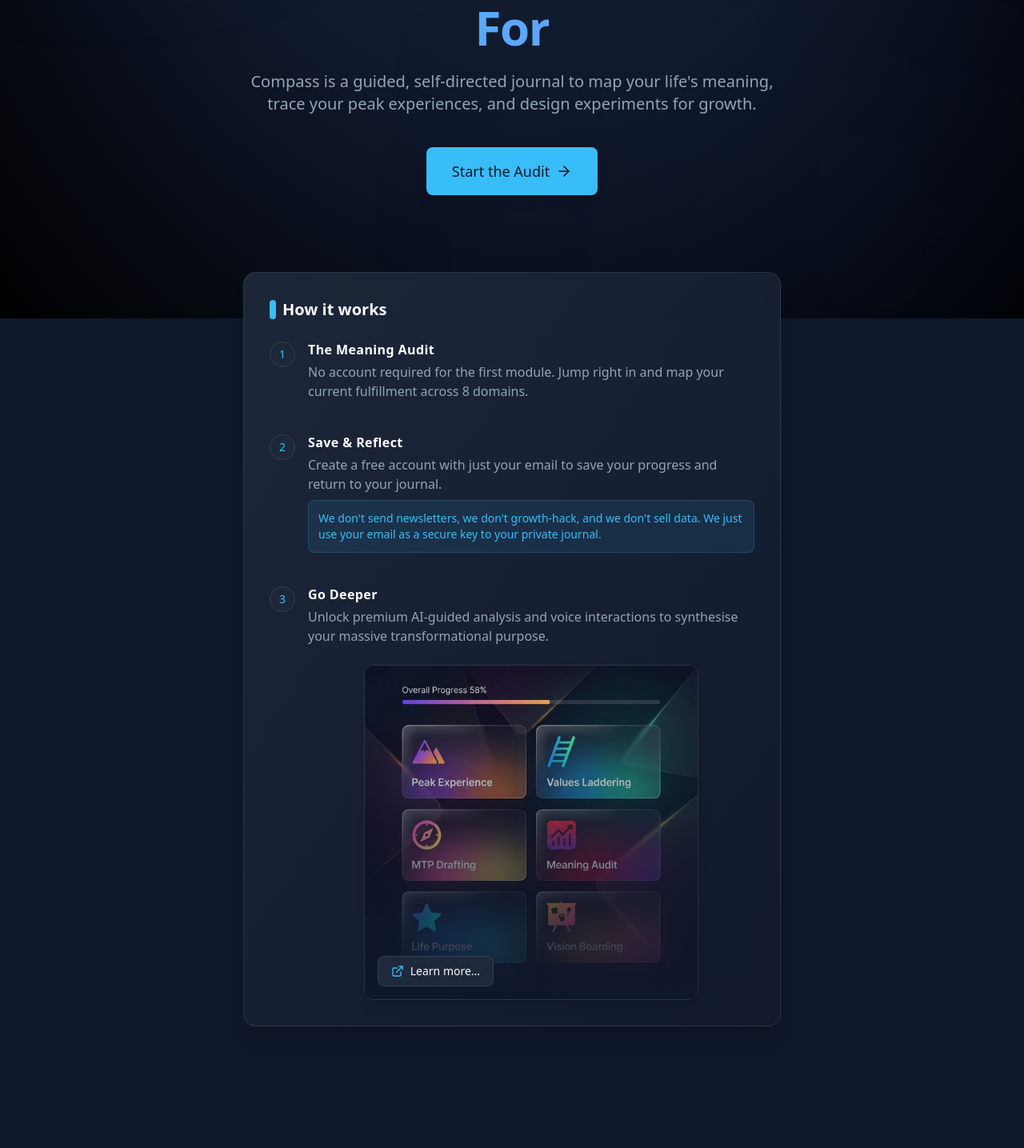
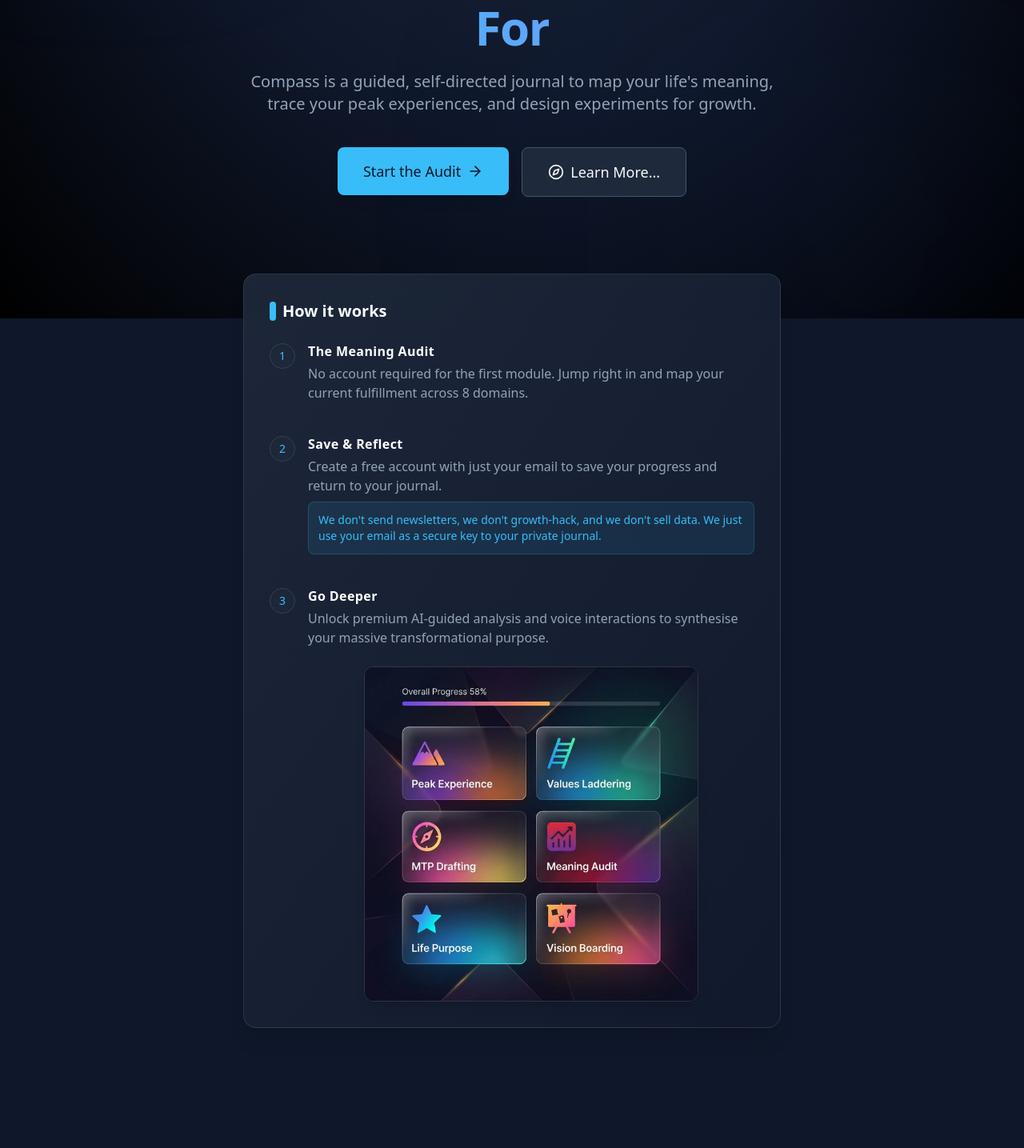
Before and after one commit to djinoz/ladder-play, a React (Vite) app: page / in a window 1280 px wide. Shown: the part 402-1837 px from the top of the page at 80% size. Built offline with nearby package versions, Linux system fonts and the light colour scheme; no server answers.

Commit message:
feat: move Learn More link to hero CTA row with compass icon

```diff
--- a/src/pages/Home.tsx
+++ b/src/pages/Home.tsx
@@ -1,5 +1,5 @@
 import { Link } from 'react-router-dom';
-import { Compass, ArrowRight, ExternalLink } from 'lucide-react';
+import { Compass, ArrowRight } from 'lucide-react';
 import { Button } from '../components/ui/Button';
 
 export const Home = () => {
@@ -23,6 +23,11 @@ export const Home = () => {
                         Start the Audit <ArrowRight className="w-5 h-5" />
                     </Button>
                 </Link>
+                <a href="https://open.substack.com/pub/djinoz/p/app-ladder-play?r=jy6d&utm_campaign=TheApp&utm_medium=web&showWelcomeOnShare=true" target="_blank" rel="noopener noreferrer">
+                    <Button variant="secondary" className="w-full sm:w-auto text-lg px-8 py-4 gap-2">
+                        <Compass className="w-5 h-5" /> Learn More...
+                    </Button>
+                </a>
             </div>
 
             <div className="mt-24 glass-panel rounded-2xl p-8 text-left w-full border border-white/5 bg-gradient-to-br from-surface/80 to-background/80">
@@ -56,16 +61,9 @@ export const Home = () => {
                             <strong className="block text-white mb-1 tracking-wide">Go Deeper</strong>
                             <span className="block mb-4">Unlock premium AI-guided analysis and voice interactions to synthesise your massive transformational purpose.</span>
 
-                            {/* TODO: Replace Learn more... link with a YouTube demo video modal once demo video is ready */}
+                            {/* TODO: Replace with a YouTube demo video modal once demo video is ready */}
                             <div className="relative rounded-xl overflow-hidden border border-white/10 shadow-lg group w-full sm:w-3/4 mx-auto mt-6">
                                 <img src="/dashboard-preview.png" alt="Dashboard Preview" className="w-full h-auto object-contain bg-slate-900 transition-transform duration-700 group-hover:scale-105" />
-                                <div className="absolute inset-0 bg-gradient-to-t from-slate-900 via-slate-900/40 to-transparent flex items-end p-4">
-                                    <a href="https://open.substack.com/pub/djinoz/p/app-ladder-play?r=jy6d&utm_campaign=TheApp&utm_medium=web&showWelcomeOnShare=true" target="_blank" rel="noopener noreferrer">
-                                        <Button variant="secondary" className="gap-2 text-sm bg-slate-800/80 hover:bg-slate-700 backdrop-blur border-white/10">
-                                            <ExternalLink className="w-4 h-4 text-primary" /> Learn more...
-                                        </Button>
-                                    </a>
-                                </div>
                             </div>
                         </div>
                     </li>
```
